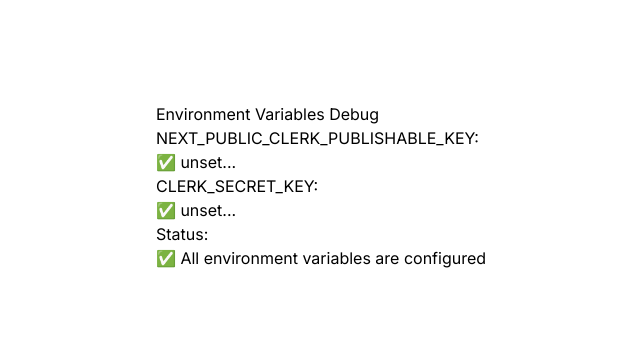
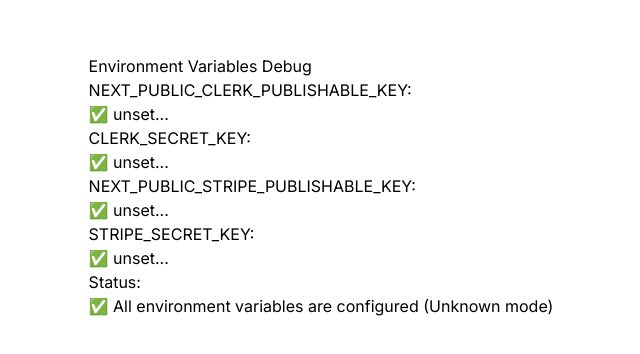
Before and after one commit to ayyvertit/my-business-website, a Next.js app: page /debug-env in a window 1280 px wide. Shown: the part 214-568 px from the top of the page, without its empty margins (319-959 px from the left). Built offline with nearby package versions, Linux system fonts and the light colour scheme; no server answers.

Commit message:
chore: debug page shows masked Stripe keys and mode; ensure env files ignored

```diff
--- a/src/app/debug-env/page.tsx
+++ b/src/app/debug-env/page.tsx
@@ -1,6 +1,11 @@
 export default function DebugEnvPage() {
   const clerkKey = process.env.NEXT_PUBLIC_CLERK_PUBLISHABLE_KEY
   const secretKey = process.env.CLERK_SECRET_KEY
+  const stripePk = process.env.NEXT_PUBLIC_STRIPE_PUBLISHABLE_KEY
+  const stripeSk = process.env.STRIPE_SECRET_KEY
+
+  const mask = (v?: string) => (v ? `✅ ${v.substring(0, 12)}...` : '❌ Not set')
+  const stripeMode = stripePk?.startsWith('pk_live_') ? 'Live' : (stripePk?.startsWith('pk_test_') ? 'Test' : 'Unknown')
 
   return (
     <div className="min-h-screen bg-gradient-to-br from-[var(--ocean-foam)] to-[var(--white-sand)] dark:from-[var(--deep-tide)] dark:to-[var(--ocean-foam)] flex items-center justify-center p-4">
@@ -28,12 +33,32 @@
             </p>
           </div>
 
+          <div>
+            <h3 className="font-semibold text-[var(--deep-tide)] dark:text-white mb-2">
+              NEXT_PUBLIC_STRIPE_PUBLISHABLE_KEY:
+            </h3>
+            <p className="text-sm text-[var(--deep-tide)] dark:text-[var(--ocean-foam)] break-all">
+              {mask(stripePk)}
+            </p>
+          </div>
+
+          <div>
+            <h3 className="font-semibold text-[var(--deep-tide)] dark:text-white mb-2">
+              STRIPE_SECRET_KEY:
+            </h3>
+            <p className="text-sm text-[var(--deep-tide)] dark:text-[var(--ocean-foam)] break-all">
+              {mask(stripeSk)}
+            </p>
+          </div>
+
           <div className="mt-6 p-4 bg-[var(--coastal-mist)]/20 dark:bg-[var(--ocean-foam)]/20 rounded-lg">
             <h3 className="font-semibold text-[var(--deep-tide)] dark:text-white mb-2">
               Status:
             </h3>
             <p className="text-sm text-[var(--deep-tide)] dark:text-[var(--ocean-foam)]">
-              {clerkKey && secretKey ? '✅ All environment variables are configured' : '❌ Missing environment variables'}
+              {clerkKey && secretKey && stripePk && stripeSk
+                ? `✅ All environment variables are configured (${stripeMode} mode)`
+                : '❌ Missing environment variables'}
             </p>
           </div>
         </div>
```
